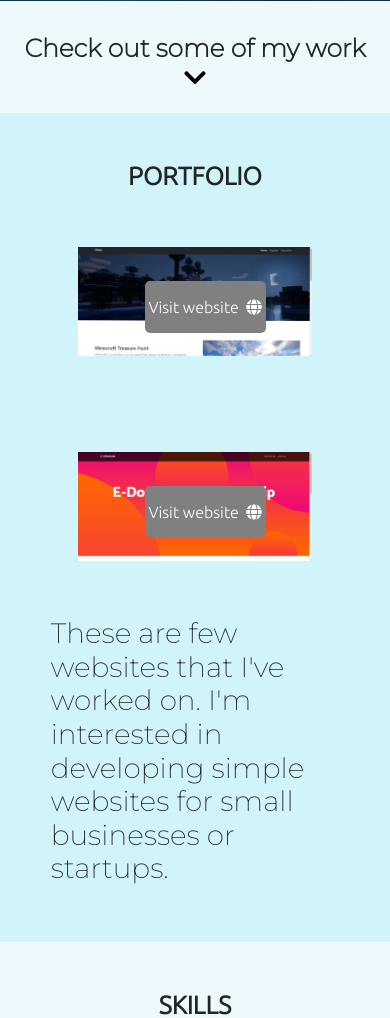
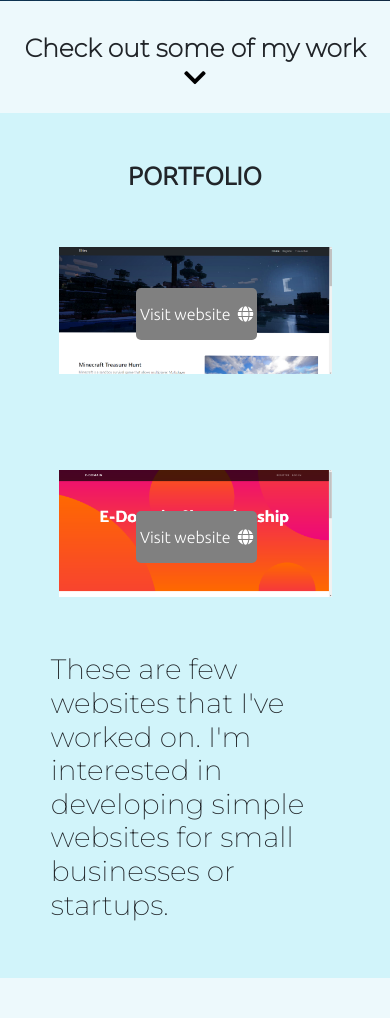
Before and after one commit to Old-Arrack/Portfolio-project, a Flask app: page / in a window 390 px wide. Shown: the part 599-1617 px from the top of the page. Run offline with Flask 2, Linux system fonts and the light colour scheme; some libraries are stand-ins or nearby versions.

Commit message:
commit mobile view test

```diff
--- a/static/css/style.css
+++ b/static/css/style.css
@@ -235,7 +235,7 @@ body {
 
 @media (max-width: 990px) {
     .site-img {
-        width: 60vw;
+        width: 70vw;
     }
 
     .link-btn {
@@ -259,7 +259,7 @@ body {
 
 @media (max-width: 530px) {
     .img-link {
-        left: 38%;
+        left: 36%;
     }
 }
 
@@ -403,6 +403,9 @@ body {
 }
 
 @media (max-width: 990px) {
+    .info-input {
+        width: 42vw;
+    }
     .msg-input {
         width: 95vw;
     }
```
